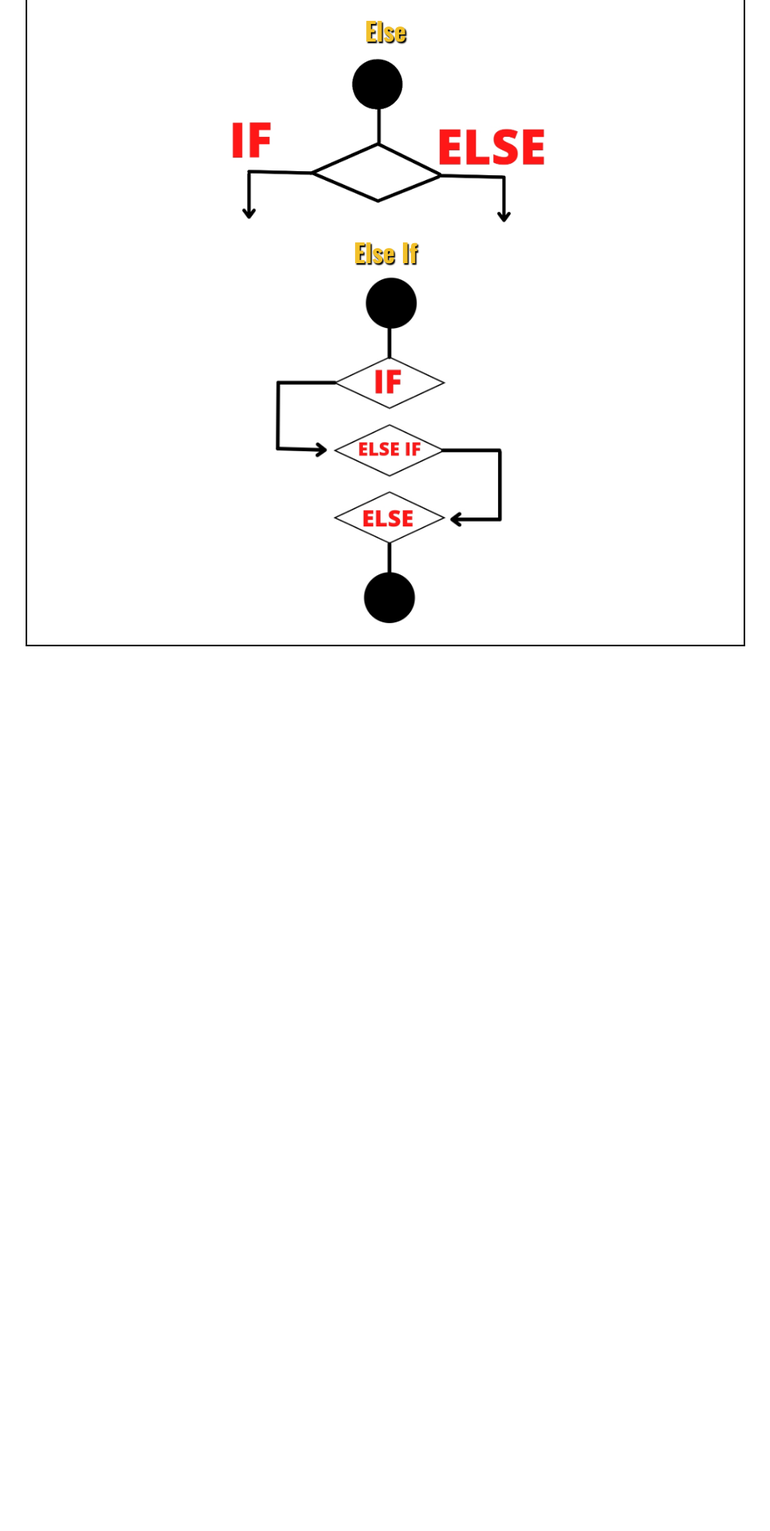
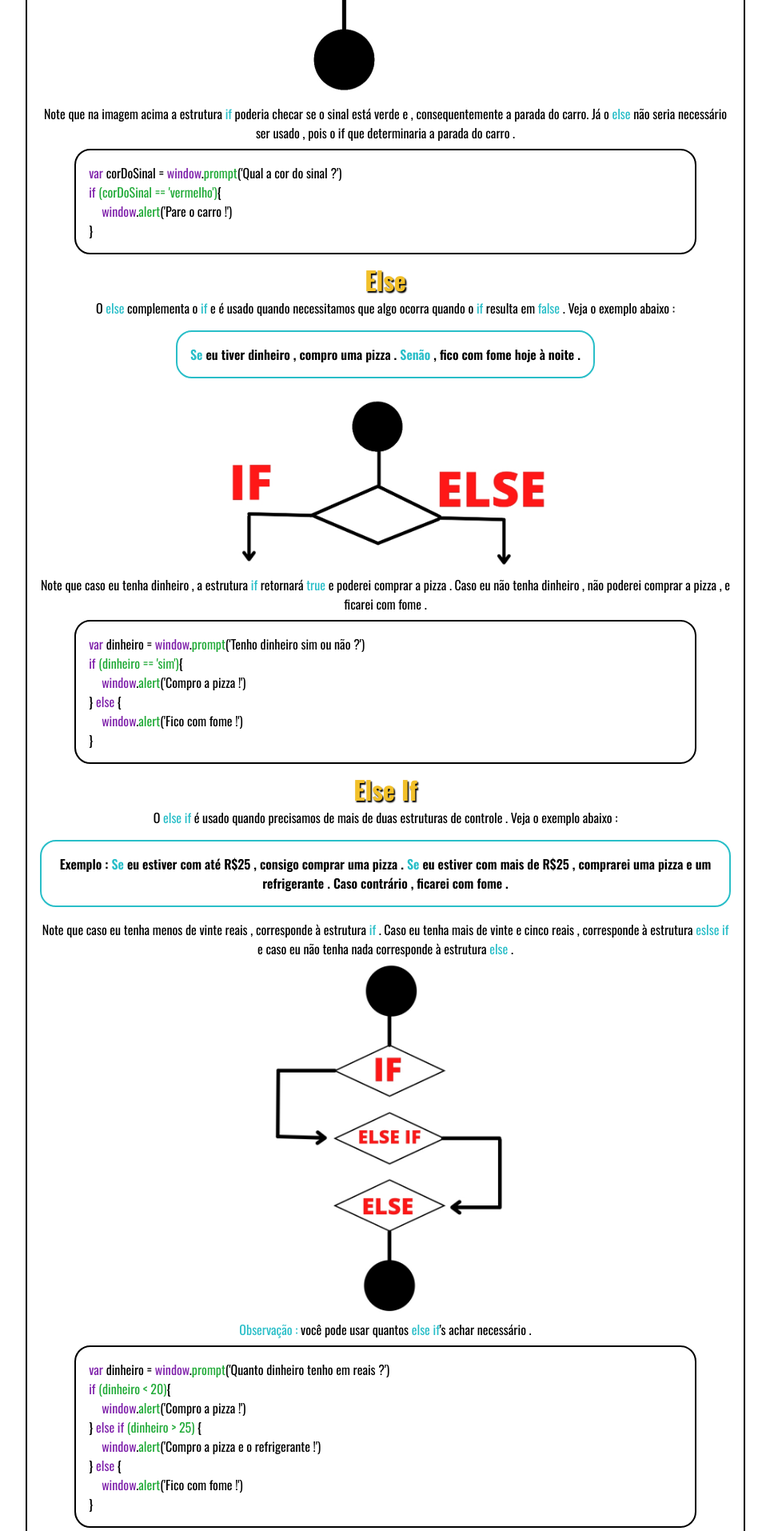
Before and after one commit to gabrieldantasoli/LearnJavascript, a plain HTML site: page index.html in a window 1280 px wide. Shown: the part 3780-5694 px from the top of the page at 80% size, without its empty margins (158-1121 px from the left). Before the commit the page ends 4588 px from the top, so only its background shows below. Drawn offline with nearby package versions, Linux system fonts and the light colour scheme.

Commit message:
Learn Javascript

```diff
--- a/index.html
+++ b/index.html
@@ -153,13 +153,57 @@
         <p>Como você pode ver , estruturas condicionais estão bastante presente em nossa vida e , no geral , são bem fáceis .</p>
 
         <h2>If</h2>
+        <p>A tecla <span class="blue">if</span> é , basicamente uma estrutura de controle , pois ela determina se um dado evento vai ocorrer . </p>
+        <div class="prop">
+            <p>Exemplo : Se o sinal está verde , atravesse a avenida . Senão , pare e aguarde .</p>
+        </div>
         <img src="images/if.jpeg" alt="if">
+        <p>Note que na imagem acima a estrutura <span class="blue">if</span> poderia checar se o sinal está verde e , consequentemente a parada do carro. Já o <span class="blue">
+            else
+        </span> não seria necessário ser usado , pois o if que determinaria a parada do carro . </p>
+        <div class="codigo" id="sinal">
+            <p><span class="purple">var</span> corDoSinal = <span class="purple">window</span>.<span class="green">prompt</span>('Qual a cor do sinal ?')</p>
+            <p><span class="purple">if</span> <span class="green">(corDoSinal == 'vermelho')</span>{</p>
+            <p class="indent"><span class="purple">window</span>.<span class="green">alert</span>('Pare o carro !')</p>
+            <p>}</p>
+        </div>
 
         <h2>Else</h2>
+        <p>O <span class="blue">else</span> complementa o <span class="blue">if</span> e é usado quando necessitamos que algo ocorra quando o <span class="blue">if</span> resulta em <span class="blue">false</span> . Veja o exemplo abaixo :</p>
+        <div class="prop">
+            <p><span class="blue">Se</span> eu tiver dinheiro , compro uma pizza . <span class="blue">Senão</span> , fico com fome hoje à noite .</p>
+        </div>
         <img src="images/ifelse.jpeg" alt="else">
+        <p>Note que caso eu tenha dinheiro , a estrutura <span class="blue">if</span> retornará <span class="blue">true</span> e poderei comprar a pizza . Caso eu não tenha dinheiro , não poderei comprar a pizza , e ficarei com fome .</p>
+        <div class="codigo" id="sinal1">
+            <p><span class="purple">var</span> dinheiro = <span class="purple">window</span>.<span class="green">prompt</span>('Tenho dinheiro sim ou não ?')</p>
+            <p><span class="purple">if</span> <span class="green">(dinheiro == 'sim')</span>{</p>
+                <p class="indent"><span class="purple">window</span>.<span class="green">alert</span>('Compro a pizza !')</p>
+            <p>} <span class="purple">else</span> {</p>
+            <p class="indent"><span class="purple">window</span>.<span class="green">alert</span>('Fico com fome !')</p>
+            <p>}</p>
+        </div>
+
+        </div>
 
         <h2>Else If</h2>
+        <p>O <span class="blue">else if</span> é usado quando precisamos de mais de duas estruturas de controle . Veja o exemplo abaixo :</p>
+        <div class="prop">
+            <p>Exemplo : <span class="blue">Se</span> eu estiver com até R$25 , consigo comprar uma pizza . <span class="blue">Se</span> eu estiver com mais de R$25 , comprarei uma pizza e um refrigerante . Caso contrário , ficarei com fome .</p>
+        </div>
+        <p>Note que caso eu tenha menos de vinte reais , corresponde à estrutura <span class="blue">if</span> . Caso eu tenha mais de vinte e cinco reais , corresponde à estrutura <span class="blue">eslse if</span> e caso eu  não tenha nada corresponde à estrutura <span class="blue">else</span> .</p>
         <img src="images/ifelseifelse.jpeg" alt="else if">
+        <p><span class="blue">Observação :</span> você pode usar quantos <span class="blue">else if</span>'s achar necessário .</p>
+        <div class="codigo" id="sinal2">
+            <p><span class="purple">var</span> dinheiro = <span class="purple">window</span>.<span class="green">prompt</span>('Quanto dinheiro tenho em reais ?')</p>
+            <p><span class="purple">if</span> <span class="green">(dinheiro < 20)</span>{</p>
+                <p class="indent"><span class="purple">window</span>.<span class="green">alert</span>('Compro a pizza !')</p>
+            <p>} <span class="purple">else if</span> <span class="green">(dinheiro > 25)</span> {</p>
+            <p class="indent"><span class="purple">window</span>.<span class="green">alert</span>('Compro a pizza e o refrigerante !')</p>
+            <p>} <span class="purple">else </span>{</p>
+            <p class="indent"><span class="purple">window</span>.<span class="green">alert</span>('Fico com fome !')</p>
+            <p>}</p>
+        </div>
     </section>
 
 
--- a/interations/script.js
+++ b/interations/script.js
@@ -56,3 +56,35 @@ document.getElementById('prompt2').addEventListener('click',function() {
     alert(c)
 }) ;
 // Ends Window alerts
+
+// Starts conditions
+
+document.getElementById('sinal').addEventListener('click',function() {
+    var c = prompt('Qual a cor do sinal ?')
+    if (c == 'vermelho') {
+        alert('Pare o carro !')
+    } ;
+}) ;
+
+document.getElementById('sinal1').addEventListener('click',function() {
+    var c = prompt('Tenho dinheiro sim ou não ?')
+    if (c == 'sim') {
+        alert('Compro a pizza !')
+    }else {
+        alert('Fico com fome !')
+    } ;
+}) ;
+
+document.getElementById('sinal2').addEventListener('click',function() {
+    let c = prompt('Quanto dinheiro tenho em reais ?')
+    c = parseInt(c) ;
+    if (c < 25 && c > 0) {
+        alert('Compro a pizza !')
+    }else if(c >= 25) {
+        alert('Compro a pizza e o refrigerante !')
+    }else {
+        alert('Fico com fome !')
+    } ;
+}) ;
+
+// Ends conditions
--- a/style/style.css
+++ b/style/style.css
@@ -96,6 +96,9 @@ section > h2{
     cursor: pointer;
     color: var(--white);
 }
+.codigo:hover > p{
+    color: var(--white);
+}
 .purple{
     color: rgb(126, 32, 170);
 }
@@ -130,6 +133,9 @@ section > h2{
 .table div:nth-child(1),.table div:nth-child(2),.table div:nth-child(3){
     background-color: var(--black);
     color: var(--white);
+}
+.indent{
+    text-indent: 1rem;
 }
 .table div{
     background-color: var(--white);
```
